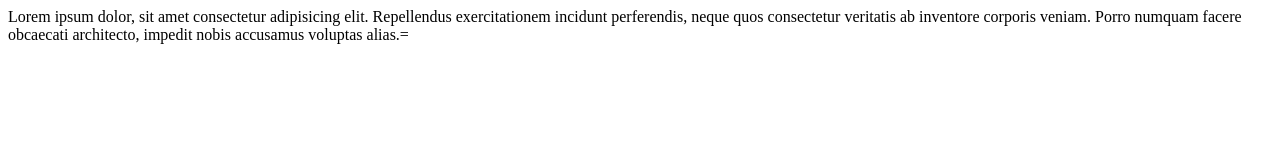
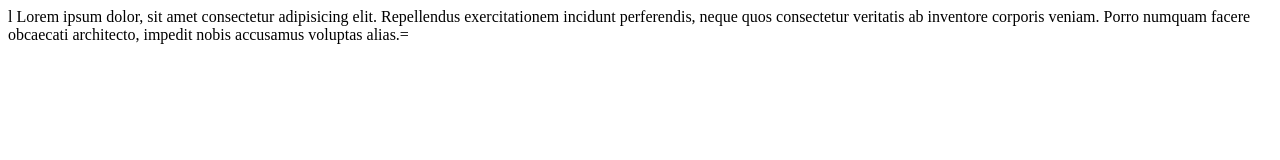
Before and after one commit to Talento-Tech-Front-End/preentrega-DanielRiverol, a website: page index.html in a window 1280 px wide. Drawn offline with Linux system fonts and the light colour scheme.

Commit message:
Update index.html

```diff
--- a/index.html
+++ b/index.html
@@ -6,6 +6,7 @@
     <title>Document</title>
   </head>
   <body>
+    l
 
     Lorem ipsum dolor, sit amet consectetur adipisicing elit. Repellendus
     exercitationem incidunt perferendis, neque quos consectetur veritatis ab
```
